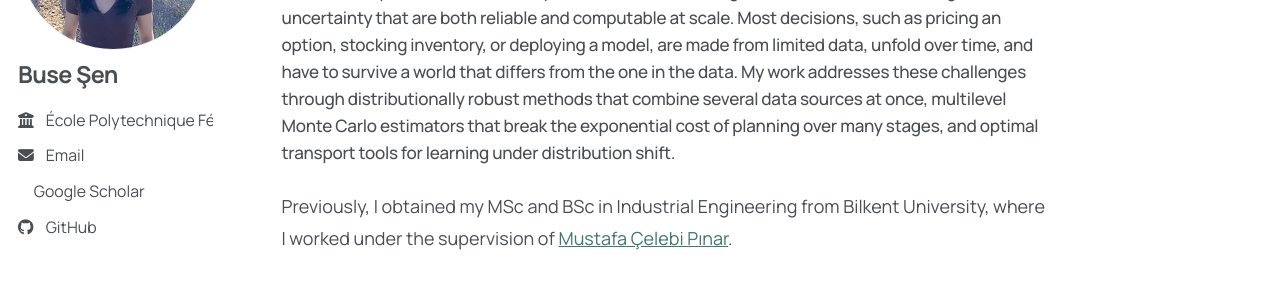
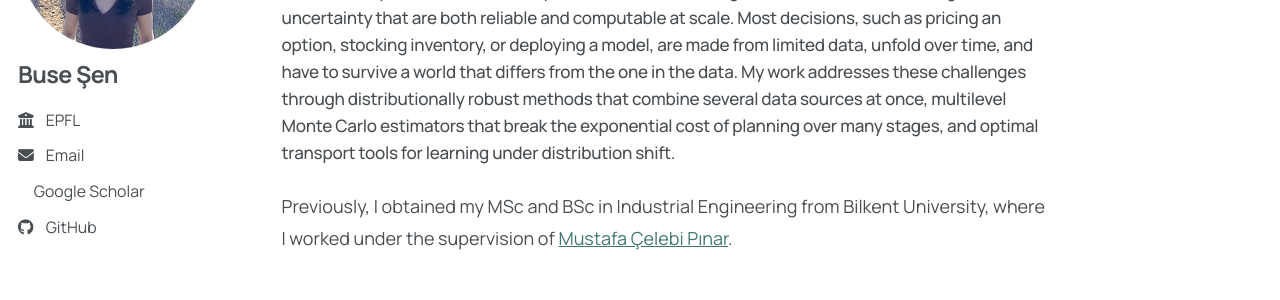
Before and after one commit to busesen/busesen.github.io, a Jekyll site: the page built from _pages/about.md, in a window 1280 px wide. Shown: the part 241-541 px from the top of the page. Built offline with Jekyll 4.4.1, drawn with Linux system fonts in a browser that asks for light colours; a style sheet for code colours, icons or effects is not loaded.

Commit message:
Update _config.yml

```diff
--- a/_config.yml
+++ b/_config.yml
@@ -28,7 +28,7 @@ author:
   pronouns         : # example: "she/her"
   bio              : ""
   location         : #
-  employer         : "École Polytechnique Fédérale de Lausanne (EPFL)"
+  employer         : "EPFL"
   uri              : #"https://busesen.github.io"
   email            : "buse.sen@epfl.ch"
 
```
